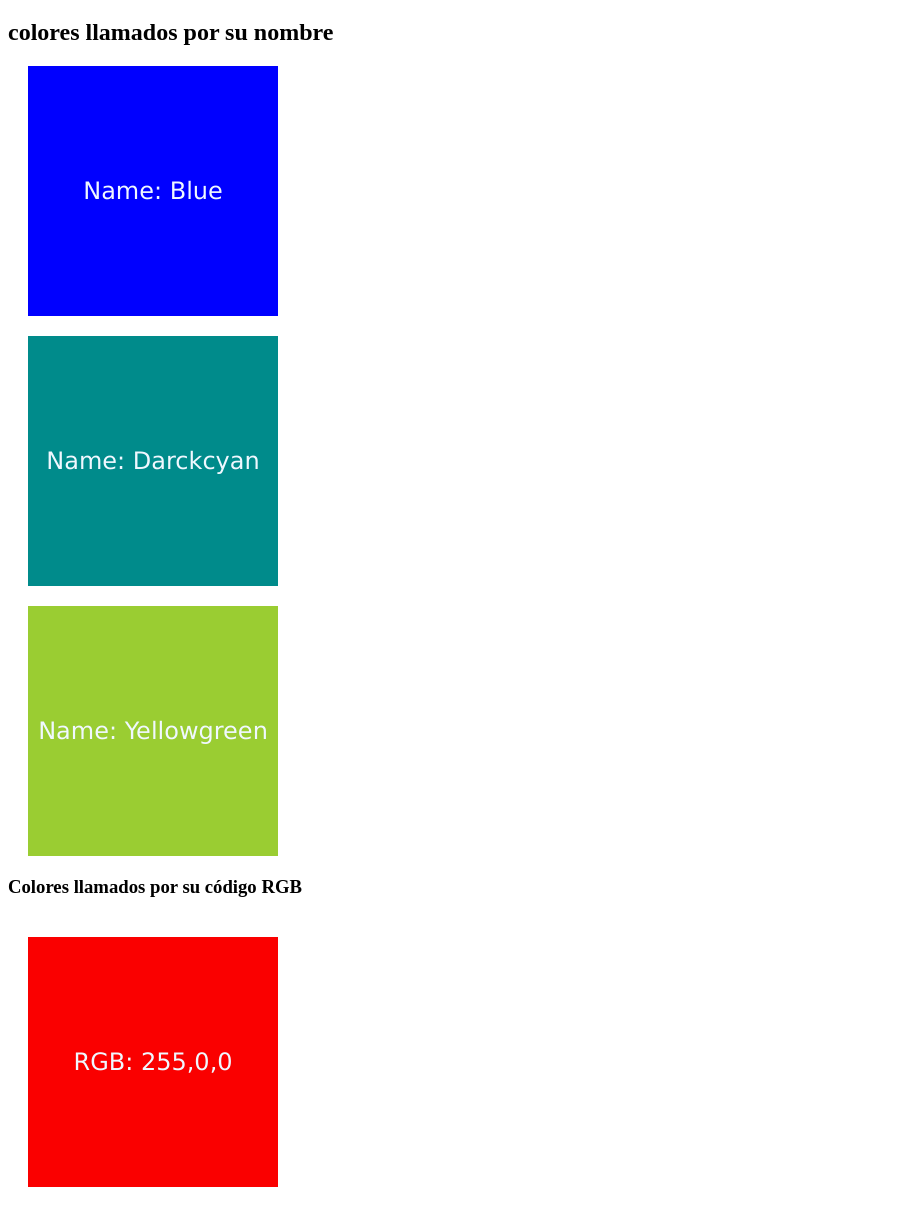
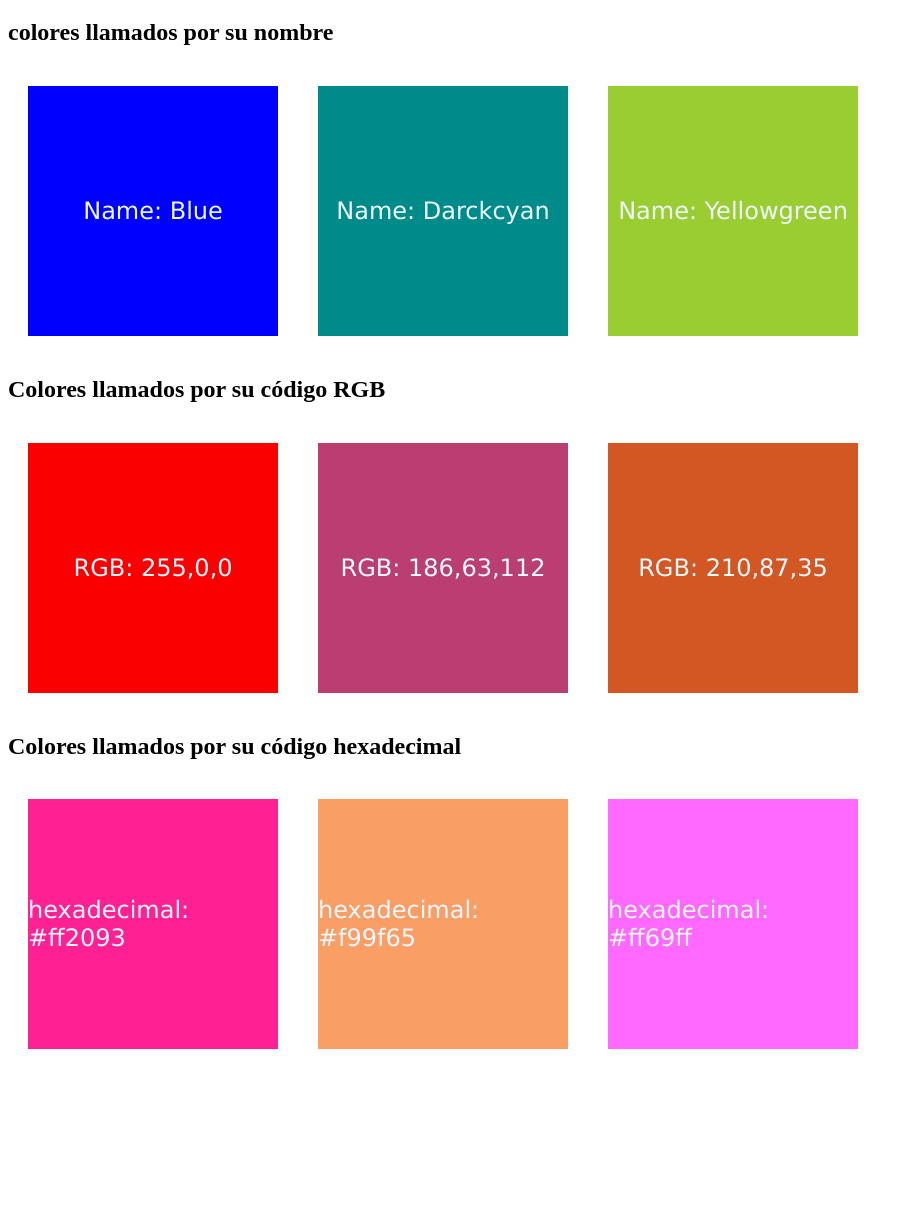
Before and after one commit to daniel22alejandro/mi-primer-sitio-web, a plain HTML site: page colores.html in a window 1280 px wide. Shown: the part 61-1285 px from the top of the page, without its empty margins (0-913 px from the left). After the commit the page ends 1138 px from the top, so only its background shows below. Drawn offline with Linux system fonts and the light colour scheme.

Commit message:
add mejoras

```diff
--- a/colores.html
+++ b/colores.html
@@ -10,16 +10,22 @@
 <body>
     <h1>colores</h1>
     <h2>colores llamados por su nombre</h2>
-    <div class="colors-name">
-        <div class="box-color color-blue"> <span>Name: Blue</span></div> </div>
-        <div class="box-color color-darckcyan"> <span>Name: Darckcyan</span></div> </div>
-        <div class="box-color color-yellowgreen"> <span>Name: Yellowgreen</span></div> </div>
+    <div class="box-colores">
+        <div class="box-color color-blue"> <span>Name: Blue</span></div>
+        <div class="box-color color-darckcyan"> <span>Name: Darckcyan</span></div>
+        <div class="box-color color-yellowgreen"> <span>Name: Yellowgreen</span></div>
     </div>
-    <h3> Colores llamados por su código RGB</h3>
+    <h2>Colores llamados por su código RGB</h2>
     <div class="box-colores">
-        <div class="box-color color-rojo color-255-0-0"> <span>RGB: 255,0,0</span></div> </div>
-        <div class="box-color color-rojo color-186-63-112"> <span>RGB: 186,63,112</span></div> </div>
-        <div class="box-color color-rojo color-210-87-35"> <span>RGB: 210,87,35</span></div> </div>
+        <div class="box-color color-255-0-0"> <span>RGB: 255,0,0</span></div>
+        <div class="box-color color-186-63-112"> <span>RGB: 186,63,112</span></div>
+        <div class="box-color color-210-87-35"> <span>RGB: 210,87,35</span></div>
+    </div>
+    <h2>Colores llamados por su código hexadecimal</h2>
+    <div class="box-colores">
+        <div class="box-color color-ff2093"> <span>hexadecimal: #ff2093</span></div>
+        <div class="box-color color-f99f65"> <span>hexadecimal: #f99f65</span></div>
+        <div class="box-color color-ff69ff"> <span>hexadecimal: #ff69ff</span></div>
     </div>
 </body>
 
--- a/css/colores.css
+++ b/css/colores.css
@@ -34,3 +34,12 @@ div.color-186-63-112 {
 div.color-210-87-35 {
     background-color: RGB(210,87,35);
 }
+div.color-ff2093 {
+    background-color: #ff2093;
+}
+div.color-f99f65 {
+    background-color: #f99f65;
+}
+div.color-ff69ff {
+    background-color: #ff69ff;
+}
```
Also changed, not shown: index.html (+1 -1 lines).
